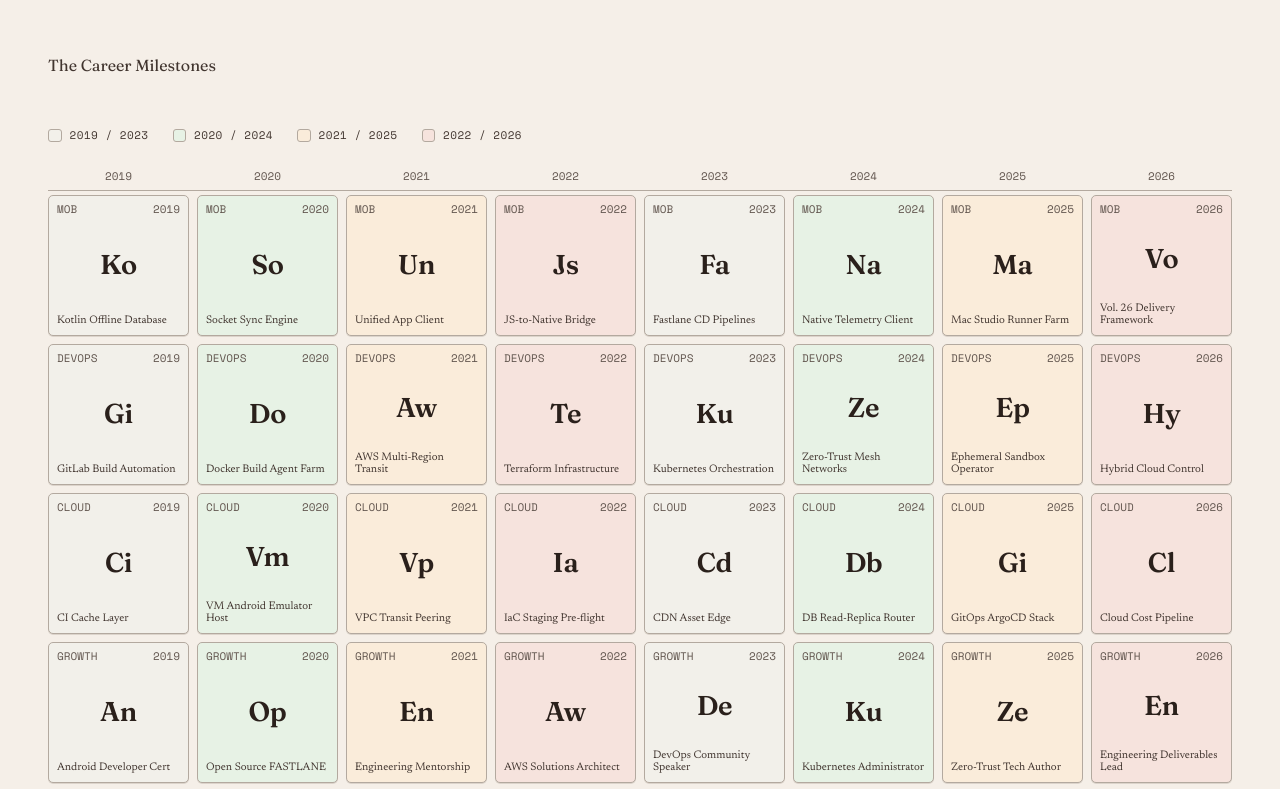
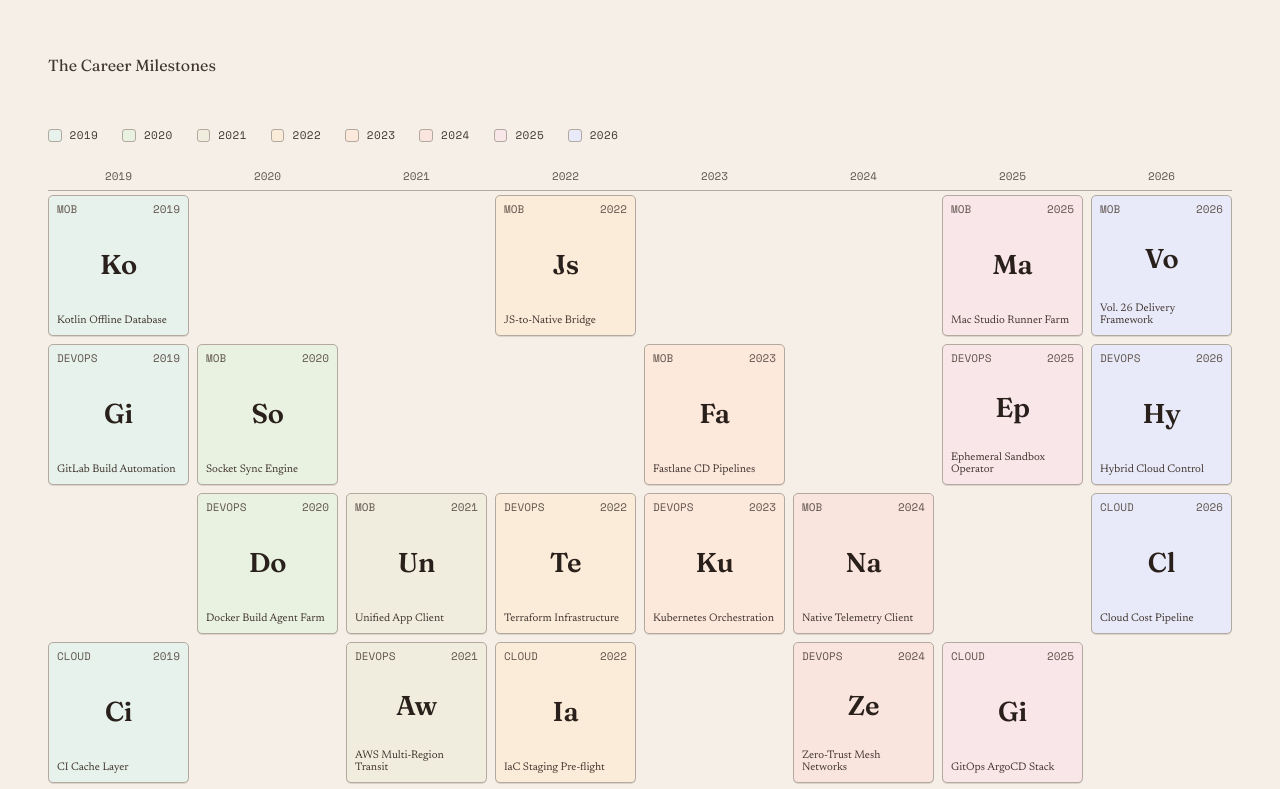
Before and after one commit to chunghei0116/portfolio-website, a Next.js app: page / in a window 1280 px wide. Shown: the part 740-1529 px from the top of the page. Built offline with nearby package versions, Linux system fonts and the light colour scheme.

Commit message:
feat: redesign elements table with timeline gaps and separate chronological year colors

```diff
--- a/src/app/globals.css
+++ b/src/app/globals.css
@@ -24,16 +24,24 @@
   --color-accent-soft: oklch(88% 0.045 40);   /* faint accent wash          */
   --color-focus:       oklch(48% 0.15 250);   /* cool blue ring             */
 
-  /* ---- Discipline Tints ---------------------------------------------- */
-  --fam-mobile:   oklch(95.5% 0.008 95);  /* Mobile Client — pale grass */
-  --fam-cicd:     oklch(95% 0.022 140);   /* CI/CD — cool leaf          */
-  --fam-infra:    oklch(95% 0.028 75);    /* Infrastructure — amber     */
-  --fam-security: oklch(93% 0.022 40);    /* Security — warm rust       */
+  /* ---- Chronological Year Tints -------------------------------------- */
+  --year-2019: oklch(95% 0.015 160);    /* Sage Green */
+  --year-2020: oklch(95% 0.025 130);    /* Mint Green */
+  --year-2021: oklch(94.5% 0.02 95);    /* Warm Olive */
+  --year-2022: oklch(95% 0.03 75);      /* Muted Amber */
+  --year-2023: oklch(94.5% 0.028 55);    /* Faint Coral/Apricot */
+  --year-2024: oklch(93.5% 0.025 35);    /* Apothecary Rust */
+  --year-2025: oklch(94% 0.02 5);        /* Dusty Rose */
+  --year-2026: oklch(94% 0.02 280);      /* Lavender Blue */
 
-  --fam-mobile-hi:   oklch(92% 0.012 95);
-  --fam-cicd-hi:     oklch(91.5% 0.03 140);
-  --fam-infra-hi:    oklch(91.5% 0.038 75);
-  --fam-security-hi: oklch(89% 0.03 40);
+  --year-2019-hi: oklch(92% 0.025 160);
+  --year-2020-hi: oklch(92% 0.035 130);
+  --year-2021-hi: oklch(91.5% 0.03 95);
+  --year-2022-hi: oklch(92% 0.04 75);
+  --year-2023-hi: oklch(91.5% 0.038 55);
+  --year-2024-hi: oklch(90.5% 0.035 35);
+  --year-2025-hi: oklch(91% 0.03 5);
+  --year-2026-hi: oklch(91% 0.03 280);
 
   /* ---- Status indicators --------------------------------------------- */
   --color-status-deploying: oklch(55% 0.13 45);
@@ -357,10 +365,14 @@
   border: 1px solid var(--color-line-2);
 }
 
-.legend__chip--mobile   { background: var(--fam-mobile); }
-.legend__chip--cicd     { background: var(--fam-cicd); }
-.legend__chip--infra    { background: var(--fam-infra); }
-.legend__chip--security { background: var(--fam-security); }
+.legend__chip--2019 { background: var(--year-2019); }
+.legend__chip--2020 { background: var(--year-2020); }
+.legend__chip--2021 { background: var(--year-2021); }
+.legend__chip--2022 { background: var(--year-2022); }
+.legend__chip--2023 { background: var(--year-2023); }
+.legend__chip--2024 { background: var(--year-2024); }
+.legend__chip--2025 { background: var(--year-2025); }
+.legend__chip--2026 { background: var(--year-2026); }
 
 /* Timeline Grid Table */
 .ptable {
@@ -409,10 +421,14 @@
               border-color var(--dur) var(--ease-out);
 }
 
-.cell[data-fam="mobile"]   { --cell-bg: var(--fam-mobile);   --cell-bg-hi: var(--fam-mobile-hi); }
-.cell[data-fam="cicd"]     { --cell-bg: var(--fam-cicd);     --cell-bg-hi: var(--fam-cicd-hi); }
-.cell[data-fam="infra"]    { --cell-bg: var(--fam-infra);    --cell-bg-hi: var(--fam-infra-hi); }
-.cell[data-fam="security"] { --cell-bg: var(--fam-security);  --cell-bg-hi: var(--fam-security-hi); }
+.cell[data-year="2019"] { --cell-bg: var(--year-2019); --cell-bg-hi: var(--year-2019-hi); }
+.cell[data-year="2020"] { --cell-bg: var(--year-2020); --cell-bg-hi: var(--year-2020-hi); }
+.cell[data-year="2021"] { --cell-bg: var(--year-2021); --cell-bg-hi: var(--year-2021-hi); }
+.cell[data-year="2022"] { --cell-bg: var(--year-2022); --cell-bg-hi: var(--year-2022-hi); }
+.cell[data-year="2023"] { --cell-bg: var(--year-2023); --cell-bg-hi: var(--year-2023-hi); }
+.cell[data-year="2024"] { --cell-bg: var(--year-2024); --cell-bg-hi: var(--year-2024-hi); }
+.cell[data-year="2025"] { --cell-bg: var(--year-2025); --cell-bg-hi: var(--year-2025-hi); }
+.cell[data-year="2026"] { --cell-bg: var(--year-2026); --cell-bg-hi: var(--year-2026-hi); }
 
 .cell:hover {
   background: var(--cell-bg-hi);
--- a/src/app/page.tsx
+++ b/src/app/page.tsx
@@ -41,7 +41,7 @@ const milestones: Milestone[] = [
     name: "Socket Sync Engine",
     year: 2020,
     col: 2,
-    row: 1,
+    row: 2,
     fam: "mobile",
     famLabel: "Mobile",
     status: "Complete",
@@ -56,7 +56,7 @@ const milestones: Milestone[] = [
     name: "Unified App Client",
     year: 2021,
     col: 3,
-    row: 1,
+    row: 3,
     fam: "mobile",
     famLabel: "Mobile",
     status: "Complete",
@@ -86,7 +86,7 @@ const milestones: Milestone[] = [
     name: "Fastlane CD Pipelines",
     year: 2023,
     col: 5,
-    row: 1,
+    row: 2,
     fam: "mobile",
     famLabel: "Mobile",
     status: "Complete",
@@ -101,7 +101,7 @@ const milestones: Milestone[] = [
     name: "Native Telemetry Client",
     year: 2024,
     col: 6,
-    row: 1,
+    row: 3,
     fam: "mobile",
     famLabel: "Mobile",
     status: "Active",
@@ -163,7 +163,7 @@ const milestones: Milestone[] = [
     name: "Docker Build Agent Farm",
     year: 2020,
     col: 2,
-    row: 2,
+    row: 3,
     fam: "cicd",
     famLabel: "DevOps",
     status: "Complete",
@@ -178,7 +178,7 @@ const milestones: Milestone[] = [
     name: "AWS Multi-Region Transit",
     year: 2021,
     col: 3,
-    row: 2,
+    row: 4,
     fam: "cicd",
     famLabel: "DevOps",
     status: "Complete",
@@ -193,7 +193,7 @@ const milestones: Milestone[] = [
     name: "Terraform Infrastructure",
     year: 2022,
     col: 4,
-    row: 2,
+    row: 3,
     fam: "cicd",
     famLabel: "DevOps",
     status: "Complete",
@@ -208,7 +208,7 @@ const milestones: Milestone[] = [
     name: "Kubernetes Orchestration",
     year: 2023,
     col: 5,
-    row: 2,
+    row: 3,
     fam: "cicd",
     famLabel: "DevOps",
     status: "Complete",
@@ -223,7 +223,7 @@ const milestones: Milestone[] = [
     name: "Zero-Trust Mesh Networks",
     year: 2024,
     col: 6,
-    row: 2,
+    row: 4,
     fam: "cicd",
     famLabel: "DevOps",
     status: "Active",
@@ -270,7 +270,7 @@ const milestones: Milestone[] = [
     name: "CI Cache Layer",
     year: 2019,
     col: 1,
-    row: 3,
+    row: 4,
     fam: "infra",
     famLabel: "Cloud",
     status: "Complete",
@@ -285,7 +285,7 @@ const milestones: Milestone[] = [
     name: "VM Android Emulator Host",
     year: 2020,
     col: 2,
-    row: 3,
+    row: 5,
     fam: "infra",
     famLabel: "Cloud",
     status: "Complete",
@@ -300,7 +300,7 @@ const milestones: Milestone[] = [
     name: "VPC Transit Peering",
     year: 2021,
     col: 3,
-    row: 3,
+    row: 5,
     fam: "infra",
     famLabel: "Cloud",
     status: "Complete",
@@ -315,7 +315,7 @@ const milestones: Milestone[] = [
     name: "IaC Staging Pre-flight",
     year: 2022,
     col: 4,
-    row: 3,
+    row: 4,
     fam: "infra",
     famLabel: "Cloud",
     status: "Complete",
@@ -330,7 +330,7 @@ const milestones: Milestone[] = [
     name: "CDN Asset Edge",
     year: 2023,
     col: 5,
-    row: 3,
+    row: 5,
     fam: "infra",
     famLabel: "Cloud",
     status: "Complete",
@@ -345,7 +345,7 @@ const milestones: Milestone[] = [
     name: "DB Read-Replica Router",
     year: 2024,
     col: 6,
-    row: 3,
+    row: 5,
     fam: "infra",
     famLabel: "Cloud",
     status: "Active",
@@ -360,7 +360,7 @@ const milestones: Milestone[] = [
     name: "GitOps ArgoCD Stack",
     year: 2025,
     col: 7,
-    row: 3,
+    row: 4,
     fam: "infra",
     famLabel: "Cloud",
     status: "Complete",
@@ -392,7 +392,7 @@ const milestones: Milestone[] = [
     name: "Android Developer Cert",
     year: 2019,
     col: 1,
-    row: 4,
+    row: 6,
     fam: "security",
     famLabel: "Personal Development",
     status: "Complete",
@@ -407,7 +407,7 @@ const milestones: Milestone[] = [
     name: "Open Source FASTLANE",
     year: 2020,
     col: 2,
-    row: 4,
+    row: 6,
     fam: "security",
     famLabel: "Personal Development",
     status: "Complete",
@@ -422,7 +422,7 @@ const milestones: Milestone[] = [
     name: "Engineering Mentorship",
     year: 2021,
     col: 3,
-    row: 4,
+    row: 6,
     fam: "security",
     famLabel: "Personal Development",
     status: "Complete",
@@ -437,7 +437,7 @@ const milestones: Milestone[] = [
     name: "AWS Solutions Architect",
     year: 2022,
     col: 4,
-    row: 4,
+    row: 5,
     fam: "security",
     famLabel: "Personal Development",
     status: "Complete",
@@ -452,7 +452,7 @@ const milestones: Milestone[] = [
     name: "DevOps Community Speaker",
     year: 2023,
     col: 5,
-    row: 4,
+    row: 6,
     fam: "security",
     famLabel: "Personal Development",
     status: "Complete",
@@ -467,7 +467,7 @@ const milestones: Milestone[] = [
     name: "Kubernetes Administrator",
     year: 2024,
     col: 6,
-    row: 4,
+    row: 6,
     fam: "security",
     famLabel: "Personal Development",
     status: "Complete",
@@ -482,7 +482,7 @@ const milestones: Milestone[] = [
     name: "Zero-Trust Tech Author",
     year: 2025,
     col: 7,
-    row: 4,
+    row: 6,
     fam: "security",
     famLabel: "Personal Development",
     status: "Complete",
@@ -497,7 +497,7 @@ const milestones: Milestone[] = [
     name: "Engineering Deliverables Lead",
     year: 2026,
     col: 8,
-    row: 4,
+    row: 6,
     fam: "security",
     famLabel: "Personal Development",
     status: "Deploying",
@@ -621,10 +621,14 @@ export default function Home() {
           <div className="catalog__grid-wrap">
             {/* Legend */}
             <ul className="legend" id="reading" aria-label="Year segments">
-              <li><span className="legend__chip legend__chip--mobile" aria-hidden="true"></span>2019 / 2023</li>
-              <li><span className="legend__chip legend__chip--cicd" aria-hidden="true"></span>2020 / 2024</li>
-              <li><span className="legend__chip legend__chip--infra" aria-hidden="true"></span>2021 / 2025</li>
-              <li><span className="legend__chip legend__chip--security" aria-hidden="true"></span>2022 / 2026</li>
+              <li><span className="legend__chip legend__chip--2019" aria-hidden="true"></span>2019</li>
+              <li><span className="legend__chip legend__chip--2020" aria-hidden="true"></span>2020</li>
+              <li><span className="legend__chip legend__chip--2021" aria-hidden="true"></span>2021</li>
+              <li><span className="legend__chip legend__chip--2022" aria-hidden="true"></span>2022</li>
+              <li><span className="legend__chip legend__chip--2023" aria-hidden="true"></span>2023</li>
+              <li><span className="legend__chip legend__chip--2024" aria-hidden="true"></span>2024</li>
+              <li><span className="legend__chip legend__chip--2025" aria-hidden="true"></span>2025</li>
+              <li><span className="legend__chip legend__chip--2026" aria-hidden="true"></span>2026</li>
             </ul>
 
             {/* Timeline Headers */}
@@ -645,7 +649,7 @@ export default function Home() {
                 <button
                   key={m.id}
                   className="cell"
-                  data-fam={yearColors[m.year]}
+                  data-year={m.year}
                   style={{ "--col": m.col, "--row": m.row } as React.CSSProperties}
                   role="listitem"
                   aria-pressed={selectedMilestone?.id === m.id}
```
